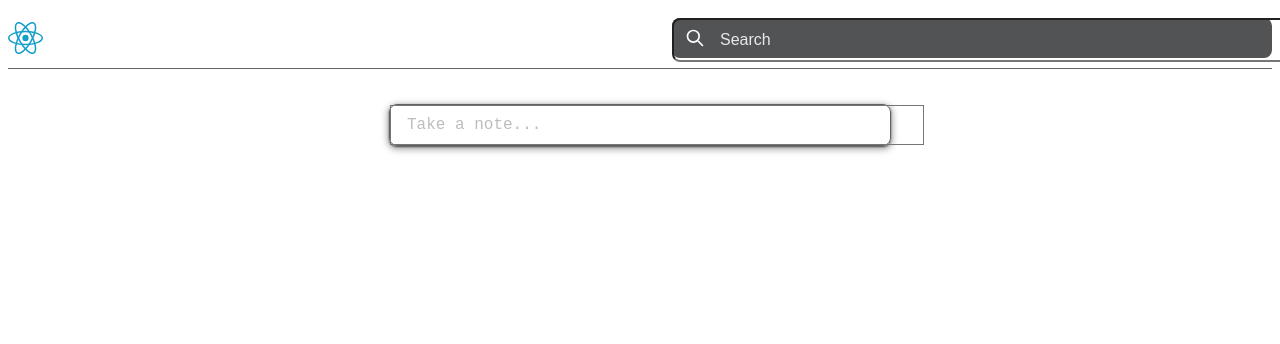
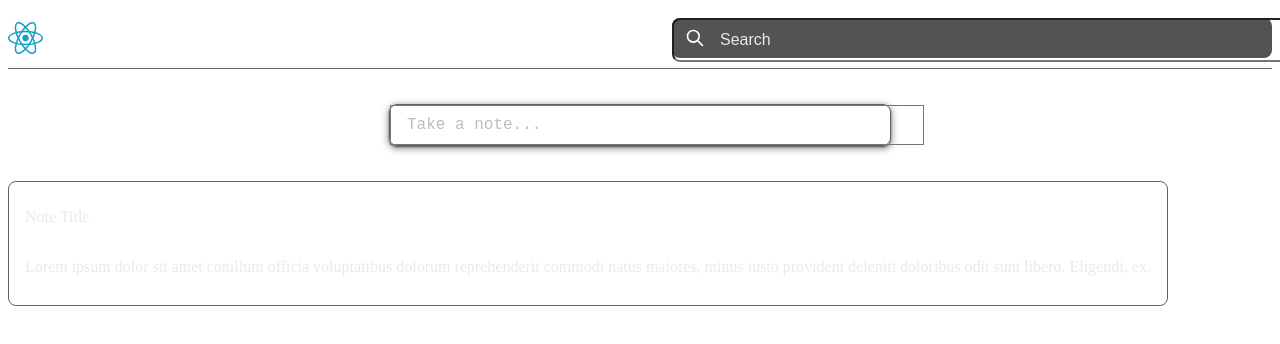
Before and after one commit to astik-dev/react-notes, a React (Vite) app: page /note/1 in a window 1280 px wide. Shown: the top 344 px of the page. Built offline with nearby package versions, Linux system fonts and the light colour scheme; the HTML template or start-up script is replaced by a standard one.

Commit message:
Add NoteList component

```diff
--- a/package.json
+++ b/package.json
@@ -13,7 +13,8 @@
   "dependencies": {
     "@mui/base": "^5.0.0-beta.38",
     "react": "^18.2.0",
-    "react-dom": "^18.2.0"
+    "react-dom": "^18.2.0",
+    "react-responsive-masonry": "^2.2.0"
   },
   "devDependencies": {
     "@types/react": "^18.2.56",
--- a/src/components/Main/Main.jsx
+++ b/src/components/Main/Main.jsx
@@ -1,11 +1,13 @@
 import classes from "./Main.module.scss";
 import NoteCreator from "../NoteCreator/NoteCreator";
+import NoteList from "../NoteList/NoteList";
 
 const Main = () => {
 
     return (
         <main className={classes.main + " container"}>
             <NoteCreator />
+            <NoteList />
         </main>
     )
 };
--- a/src/components/Main/Main.module.scss
+++ b/src/components/Main/Main.module.scss
@@ -1,3 +1,4 @@
 .main {
     padding-top: 35px;
+    padding-bottom: 35px;
 }
--- /dev/null
+++ b/src/components/NoteList/NoteList.jsx
@@ -0,0 +1,46 @@
+import { useMemo, useState } from "react";
+import NoteItem from "../NoteItem/NoteItem";
+import classes from "./NoteList.module.scss";
+import Masonry, {ResponsiveMasonry} from "react-responsive-masonry"
+
+const NoteList = () => {
+
+    const [notes, setNotes] = useState([
+        {title: "Note Title", content: "Lorem ipsum dolor sit amet conillum officia voluptatibus dolorum reprehenderit commodi natus maiores, minus iusto provident deleniti doloribus odit sunt libero. Eligendi, ex."},
+    ]);
+
+    const masonryColumnsBreakPoints = useMemo(() => {
+        const result = {0: 2};
+        for (let i = 0; i < 20; i++) {
+            result[576 + 300 * i] = i + 3;
+        }
+        return result;
+    }, []);
+
+    return (
+        <div className={classes.noteList}>
+            {notes.length
+                ?
+                <ResponsiveMasonry columnsCountBreakPoints={masonryColumnsBreakPoints}>
+                    <Masonry gutter="10px">
+                        {notes.map((note, index) =>
+                            <NoteItem
+                                key={index}
+                                title={note.title}
+                                content={note.content}
+                                deleteFunc={() => setNotes(notes.filter((n, i) => i !== index))}
+                            />
+                        )}
+                    </Masonry>
+                </ResponsiveMasonry>
+                :
+                <div className={classes.empty}>
+                    <img src="/note.svg" alt="Note icon" />
+                    <p>Notes you add appear here</p>
+                </div>
+            }
+        </div>
+    )
+};
+
+export default NoteList;
--- /dev/null
+++ b/src/components/NoteList/NoteList.module.scss
@@ -0,0 +1,27 @@
+@use "../../styles/abstracts/breakpoints" as *;
+
+.noteList {
+    margin-top: 35px;
+
+    .empty {
+        display: flex;
+        align-items: center;
+        flex-direction: column;
+        gap: 20px;
+
+        height: 100%;
+
+        margin-top: 24vh;
+
+        img {
+            width: 120px;
+            height: 120px;
+        }
+
+        p {
+            color: #5f6164;
+            font-size: 22px;
+            line-height: 28px;
+        }
+    }
+}
```
Also changed, not shown: public/note.svg (added), 1 other file (tests, documents, lock files or other folders).
